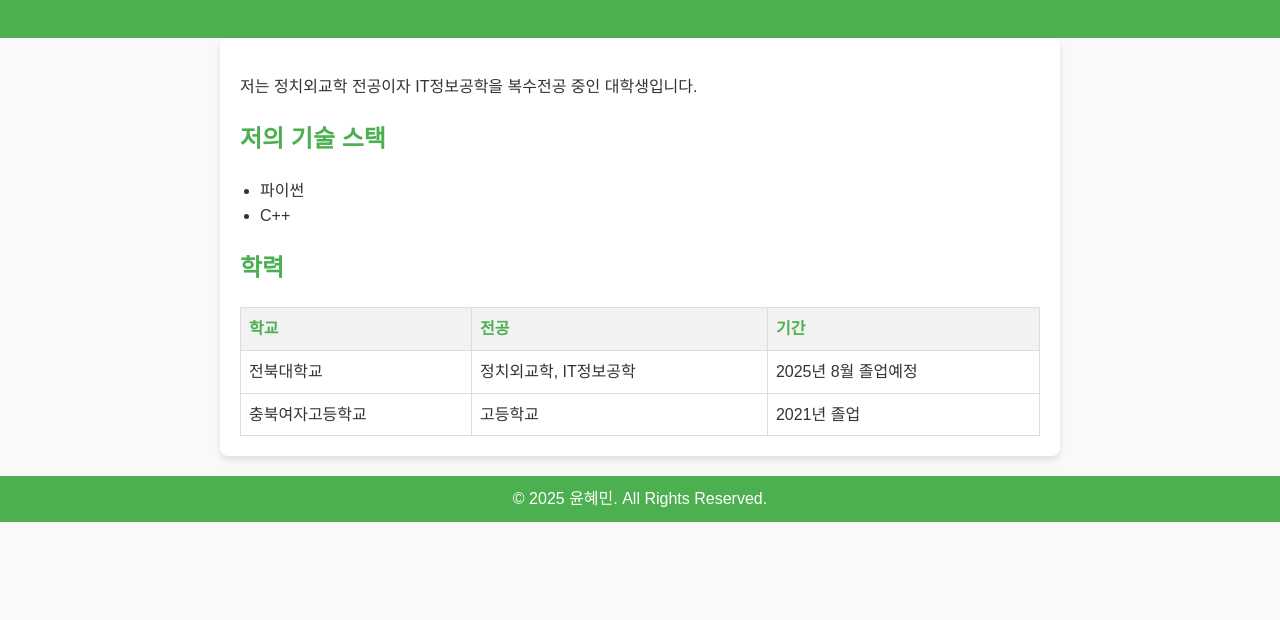
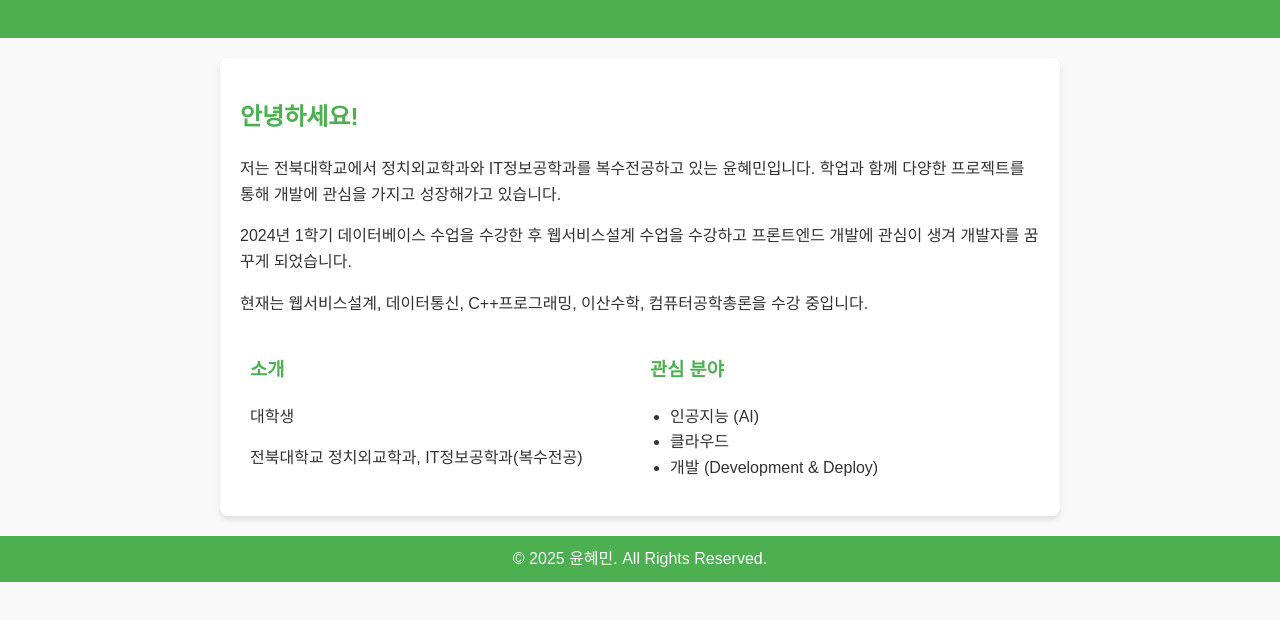
Before and after one commit to Hyemin-Youn/SELF-INTRO, a plain HTML site: page index.html in a window 1280 px wide. Shown: the part 96-716 px from the top of the page. Drawn offline with Linux system fonts and the light colour scheme.

Commit message:
update html

```diff
--- a/index.html
+++ b/index.html
@@ -3,7 +3,7 @@
 <head>
     <meta charset="UTF-8">
     <meta name="viewport" content="width=device-width, initial-scale=1.0">
-        <title>자기소개 페이지</title>
+    <title>About 윤혜민</title>
     <style>
         body {
             font-family: Arial, sans-serif;
@@ -17,43 +17,37 @@
         header {
             background-color: #4CAF50;
             color: white;
-                padding: 20px 0;
+            padding: 20px;
             text-align: center;
         }
 
         main {
             padding: 20px;
             max-width: 800px;
-                margin: 0 auto;
+            margin: 20px auto;
             background: white;
             box-shadow: 0 4px 6px rgba(0, 0, 0, 0.1);
             border-radius: 8px;
         }
 
-            h1, h2 {
+        h1, h2, h3 {
             color: #4CAF50;
+        }
+
+        .profile-details {
+            display: flex;
+            justify-content: space-between;
+            margin-top: 20px;
+        }
+
+        .profile-details div {
+            flex: 1;
+            margin: 0 10px;
         }
 
         ul {
             list-style-type: disc;
             padding-left: 20px;
-            }
-
-            table {
-                width: 100%;
-                border-collapse: collapse;
-                margin-top: 20px;
-            }
-
-            th, td {
-                border: 1px solid #ddd;
-                padding: 8px;
-                text-align: left;
-            }
-
-            th {
-                background-color: #f2f2f2;
-                color: #4CAF50;
         }
 
         footer {
@@ -67,39 +61,38 @@
 </head>
 <body>
     <header>
-            <h1>안녕하세요, 저는 윤혜민입니다.</h1>
+        <h1>About 윤혜민</h1>
     </header>
     <main>
-            <p>저는 정치외교학 전공이자 IT정보공학을 복수전공 중인 대학생입니다.</p>
+        <section>
+            <h2>안녕하세요!</h2>
+            <p>
+                저는 전북대학교에서 정치외교학과와 IT정보공학과를 복수전공하고 있는 윤혜민입니다.
+                학업과 함께 다양한 프로젝트를 통해 개발에 관심을 가지고 성장해가고 있습니다.
+            </p>
+            <p>
+                2024년 1학기 데이터베이스 수업을 수강한 후 웹서비스설계 수업을 수강하고 프론트엔드 개발에 관심이 생겨 개발자를 꿈꾸게 되었습니다.
+            </p>
+            <p>
+                현재는 웹서비스설계, 데이터통신, C++프로그래밍, 이산수학, 컴퓨터공학총론을 수강 중입니다.
+            </p>
+        </section>
 
-            <h2>저의 기술 스택</h2>
+        <section class="profile-details">
+            <div class="profile-biography">
+                <h3>소개</h3>
+                <p>대학생</p>
+                <p>전북대학교 정치외교학과, IT정보공학과(복수전공)</p>
+            </div>
+            <div class="profile-interests">
+                <h3>관심 분야</h3>
                 <ul>
-                <li>파이썬</li>
-                <li>C++</li>
+                    <li>인공지능 (AI)</li>
+                    <li>클라우드</li>
+                    <li>개발 (Development & Deploy)</li>
                 </ul>
-
-            <h2>학력</h2>
-            <table>
-                <thead>
-                    <tr>
-                        <th>학교</th>
-                        <th>전공</th>
-                        <th>기간</th>
-                    </tr>
-                </thead>
-                <tbody>
-                    <tr>
-                        <td>전북대학교</td>
-                        <td>정치외교학, IT정보공학</td>
-                        <td>2025년 8월 졸업예정</td>
-                    </tr>
-                    <tr>
-                        <td>충북여자고등학교</td>
-                        <td>고등학교</td>
-                        <td>2021년 졸업</td>
-                    </tr>
-                </tbody>
-            </table>
+            </div>
+        </section>
     </main>
     <footer>
         &copy; 2025 윤혜민. All Rights Reserved.
```
Also changed, not shown: self.css (deleted), self.js (deleted). Lines whose indentation alone changed are shown as unchanged.
